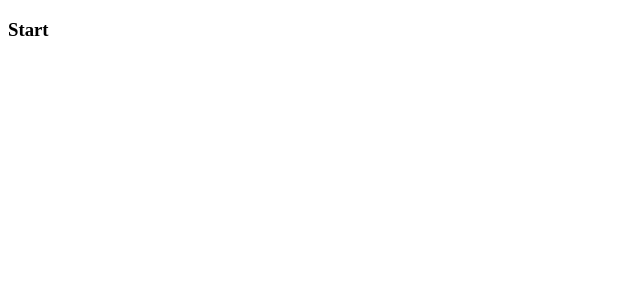
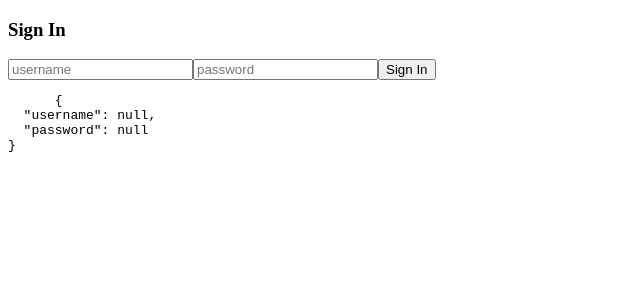
Before and after one commit to craigmckeachie/a14_demos, an Angular app: page / in a window 1280 px wide. Shown: the top 300 px of the page, without its empty margins (0-640 px from the left). Built offline with nearby package versions, Linux system fonts and the light colour scheme.

Commit message:
completed

```diff
--- a/src/app/app.component.ts
+++ b/src/app/app.component.ts
@@ -1,10 +1,49 @@
-import { Component } from '@angular/core';
+import { Component, OnInit } from '@angular/core';
+import { FormBuilder, FormControl, FormGroup } from '@angular/forms';
 
 @Component({
   selector: 'app-root',
-  template: ` <h3>Start</h3> `,
+  template: `
+    <h3>Sign In</h3>
+    <form [formGroup]="signinForm" (ngSubmit)="onSubmit()">
+      <input
+        formControlName="username"
+        type="text"
+        placeholder="username"
+        name="username"
+      />
+      <input
+        formControlName="password"
+        type="password"
+        placeholder="password"
+        name="password"
+      />
+      <button>Sign In</button>
+    </form>
+    <pre>
+      {{ signinForm.value | json }}
+    </pre
+    >
+  `,
   styles: [],
 })
-export class AppComponent {
-  title = 'a14_demos';
+export class AppComponent implements OnInit {
+  signinForm: FormGroup;
+
+  constructor(public fb: FormBuilder) {}
+
+  ngOnInit(): void {
+    this.signinForm = this.fb.group({
+      username: [],
+      password: [],
+    });
+    // this.signinForm = new FormGroup({
+    //   username: new FormControl(),
+    //   password: new FormControl(),
+    // });
+  }
+
+  onSubmit() {
+    console.log(this.signinForm.value);
+  }
 }
--- a/src/app/app.module.ts
+++ b/src/app/app.module.ts
@@ -1,4 +1,5 @@
 import { NgModule } from '@angular/core';
+import { ReactiveFormsModule } from '@angular/forms';
 import { BrowserModule } from '@angular/platform-browser';
 
 import { AppRoutingModule } from './app-routing.module';
@@ -6,11 +7,12 @@ import { AppComponent } from './app.component';
 
 @NgModule({
   declarations: [
-    AppComponent
+    AppComponent,
   ],
   imports: [
     BrowserModule,
-    AppRoutingModule
+    AppRoutingModule,
+    ReactiveFormsModule
   ],
   providers: [],
   bootstrap: [AppComponent]
```
